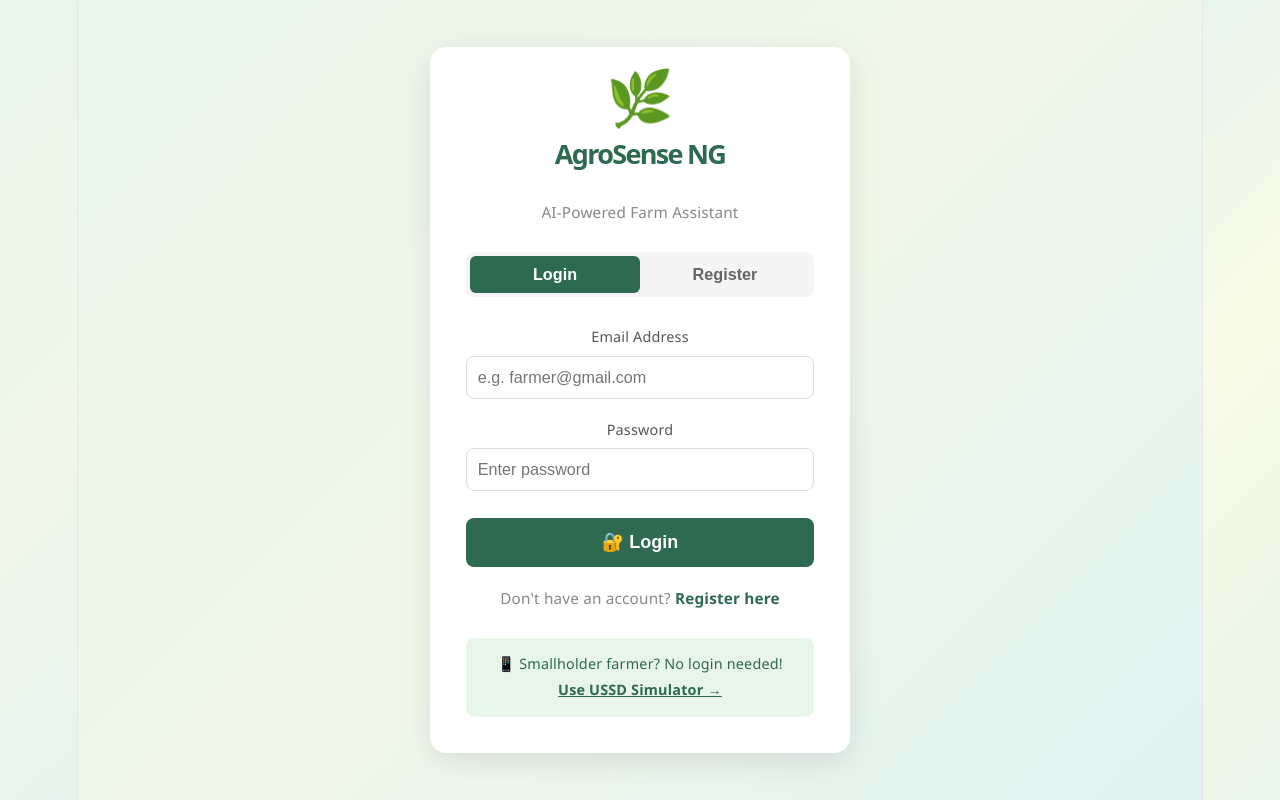
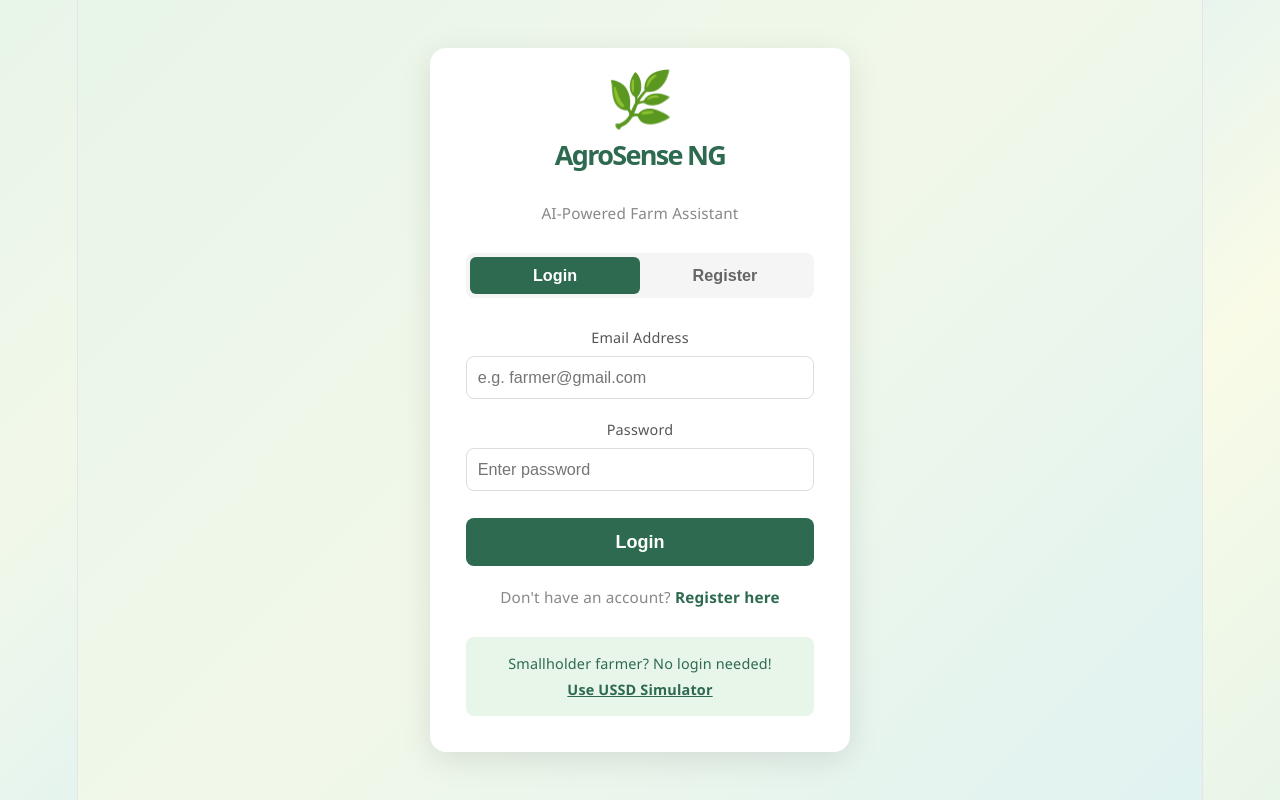
Before and after one commit to philipmayoradebayo-collab/predata-project, a React (Vite) app in the folder frontend/predata-app/: page / in a window 1280 px wide. Built offline with nearby package versions, Linux system fonts and the light colour scheme.

Commit message:
Fix symbols in login page

```diff
--- a/frontend/predata-app/src/Auth.jsx
+++ b/frontend/predata-app/src/Auth.jsx
@@ -193,7 +193,7 @@ export default function Auth({ onLogin }) {
             borderRadius:"8px", padding:"0.75rem",
             color:"#c62828", fontSize:"0.85rem", marginBottom:"1rem"
           }}>
-            ❌ {error}
+             {error}
           </div>
         )}
 
@@ -203,7 +203,7 @@ export default function Auth({ onLogin }) {
           color:"white", border:"none", borderRadius:"8px",
           fontSize:"1rem", fontWeight:"700", cursor:"pointer"
         }}>
-          {loading ? "Please wait..." : mode === "login" ? "🔐 Login" : "✅ Create Account"}
+          {loading ? "Please wait..." : mode === "login" ? " Login" : " Create Account"}
         </button>
 
         <p style={{textAlign:"center", marginTop:"1rem", fontSize:"0.85rem", color:"#888"}}>
@@ -222,10 +222,10 @@ export default function Auth({ onLogin }) {
           background:"#e8f5e9", borderRadius:"8px",
           textAlign:"center", fontSize:"0.8rem", color:"#2d6a4f"
         }}>
-          📱 Smallholder farmer? No login needed!<br/>
+           Smallholder farmer? No login needed!<br/>
           <a href="https://agrosense-ussd.vercel.app" target="_blank"
              style={{color:"#2d6a4f", fontWeight:"600"}}>
-            Use USSD Simulator →
+            Use USSD Simulator
           </a>
         </div>
       </div>
```
